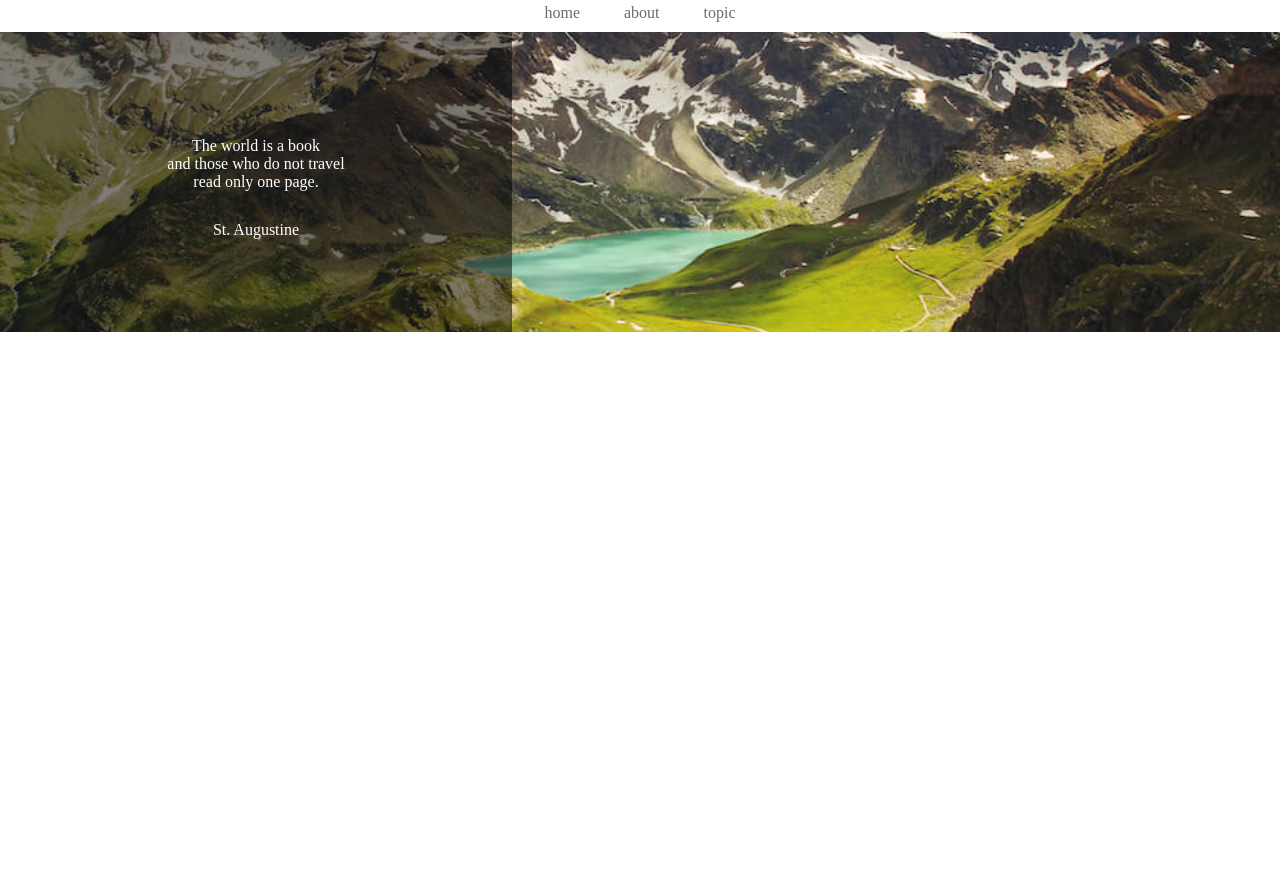
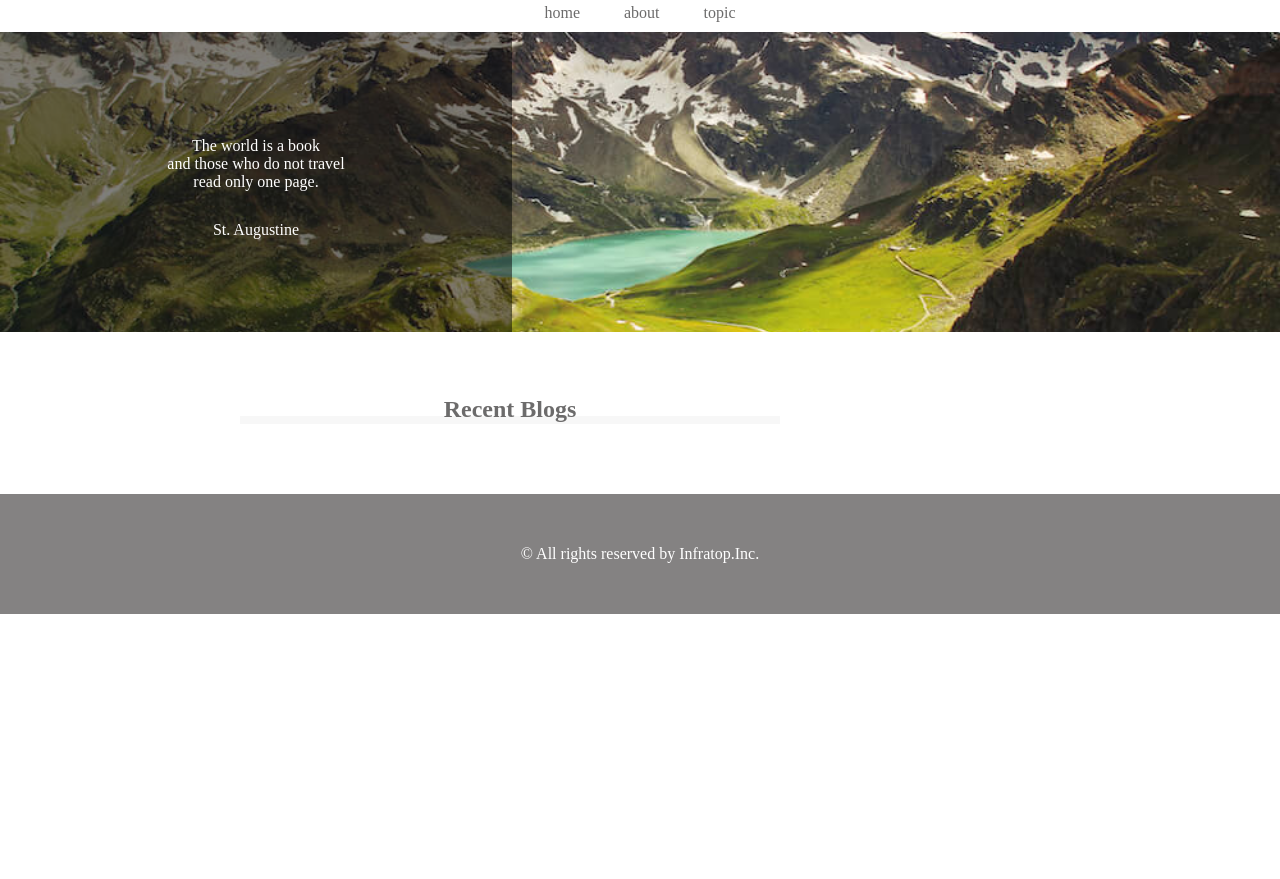
Before and after one commit to amnntk/htcss, a plain HTML site: page caravan/index.html in a window 1280 px wide. Shown: the part 73-952 px from the top of the page. After the commit the page ends 800 px from the top, so only its background shows below. Drawn offline with Linux system fonts and the light colour scheme.

Commit message:
Initial Commit

```diff
--- a/caravan/index.html
+++ b/caravan/index.html
@@ -3,7 +3,7 @@
   <head>
     <meta charset="UTF-8"/> <!-- UTF-8は文字コード-->
     <!--CSSファイルの読み込み-->
-    <link rel="stylesheet"href="style.css"/>
+    <link rel="stylesheet" href="style.css"/>
     <title>CARAVAN</title>
   </head>
 
@@ -44,10 +44,12 @@
   </div>
 
     <!-- main用のdiv-->
-    <div class="main">
-       <div class="blog"></div>
+    <main>
+      <section class="blog">
+        <h2 class="blog-heading">Recent Blogs</h2>
+      </section>
        <div class="sidebar"></div>
-    </div>
+    </main>
 
  <!--footer-->
  <footer>
--- a/caravan/style.css
+++ b/caravan/style.css
@@ -59,21 +59,26 @@ header .heading {/*headerタグ内のheaderクラスにのみ反省される*/
 color: #fff;/*文字色を白に変更*/
 }
 
-.main {
-  width: 840px; /* 横幅840px */
-  display: flex; /* Flexboxの利用 */
-  justify-content: center; /* 要素の横並び・中央寄せ */
-  margin: 0 auto;
+main {
+  width: 800px;/*横幅８００px*/
+  display: flex;/*Flexboxの使用*/
+  justify-content: center;/*要素の横並び・中央寄せ*/
+  margin: 0 auto;/* 要素の中央揃え */
+  padding: 70px 0;/* 上下に70px、左右に0pxの内側余白 */
 }
 
 .blog {
-  width: 600px; /* 横幅600px */
-  height: 1400px; /* 高さ1400px */
+  width: 540px;
+  margin-right: 30px;/* 領域の右側余白 */
 }
 
+.blog-heading {
+  border-bottom: 8px solid #f7f7f7;
+  text-align: center;
+  line-height:0.6;
+}
 .sidebar {
-  width: 240px; /* 横幅240px */
-  height: 1400px; /* 高さ1400px */
+  width: 230px;
 }
 
 footer {
--- /dev/null
+++ b/enshu6-6/shasin.css
@@ -0,0 +1,46 @@
+/*演習６−６*/
+* {
+  margin: 0;
+  padding: 0;
+  box-sizing: border-box;
+}
+
+a {
+  text-decoration: none;
+}
+
+.haru {
+  width: 100%;/*横いっぱい*/
+  height: 200px;/*高さ２００px*/
+ background-image: url(box1.jpg);
+ background-size: cover;/*縦横比を維持したまま背景領域を埋め尽くす*/
+ background-position: center;/*背景画像を中央に配置*/
+
+}
+
+.natu {
+  width: 100%;/*横いっぱい*/
+  height: 200px;/*高さ２００px*/
+ background-image: url(box2.jpg);
+ background-size: cover;/*縦横比を維持したまま背景領域を埋め尽くす*/
+ background-position: center;/*背景画像を中央に配置*/
+
+}
+
+.aki {
+  width: 100%;/*横いっぱい*/
+  height: 200px;/*高さ２００px*/
+ background-image: url(box3.jpg);
+ background-size: cover;/*縦横比を維持したまま背景領域を埋め尽くす*/
+ background-position: center;/*背景画像を中央に配置*/
+
+}
+
+.huyu {
+  width: 100%;/*横いっぱい*/
+  height: 200px;/*高さ２００px*/
+ background-image: url(box4.jpg);
+ background-size: cover;/*縦横比を維持したまま背景領域を埋め尽くす*/
+ background-position: center;/*背景画像を中央に配置*/
+
+}
```
Also changed, not shown: enshu6-6/shasin.html (added, +18 -0 lines), enshu6-6/box1.jpg (added), enshu6-6/box2.jpg (added), enshu6-6/box3.jpg (added), enshu6-6/box4.jpg (added), enshu6-6/style.css (added), 1 other file.
